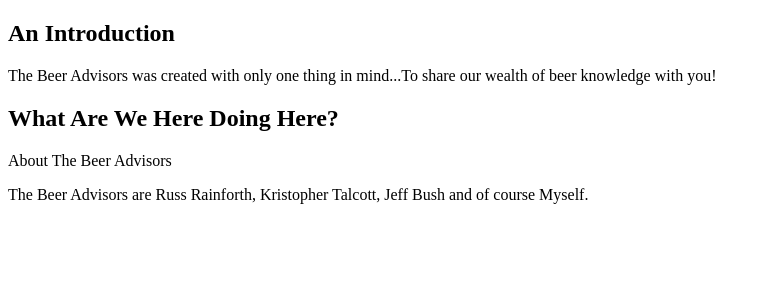
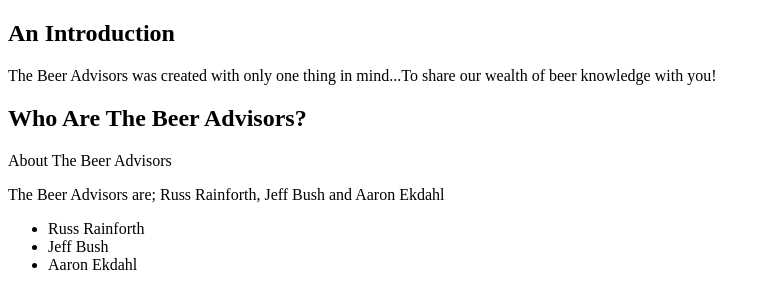
Before and after one commit to aaronekdahl/semantic_tags, a plain HTML site: page index.html in a window 1280 px wide. Shown: the whole page, without its empty margins (0-770 px from the left). Drawn offline with Linux system fonts and the light colour scheme.

Commit message:
index.html

```diff
--- a/index.html
+++ b/index.html
@@ -12,10 +12,15 @@
     </section>
     <article>
     	<header>
-      	<h1>What Are We Here Doing Here?</h1>
+      	<h1>Who Are The Beer Advisors?</h1>
 				<p>About The Beer Advisors</p>
      	</header>
-			<p>The Beer Advisors are Russ Rainforth, Kristopher Talcott, Jeff Bush and of course Myself.</p>
+			<p>The Beer Advisors are; Russ Rainforth, Jeff Bush and Aaron Ekdahl</p>
+				<ul>
+					<li>Russ Rainforth</li>
+					<li>Jeff Bush</li>
+					<li>Aaron Ekdahl</li>
+				</ul>
     </article>
 
 
```
